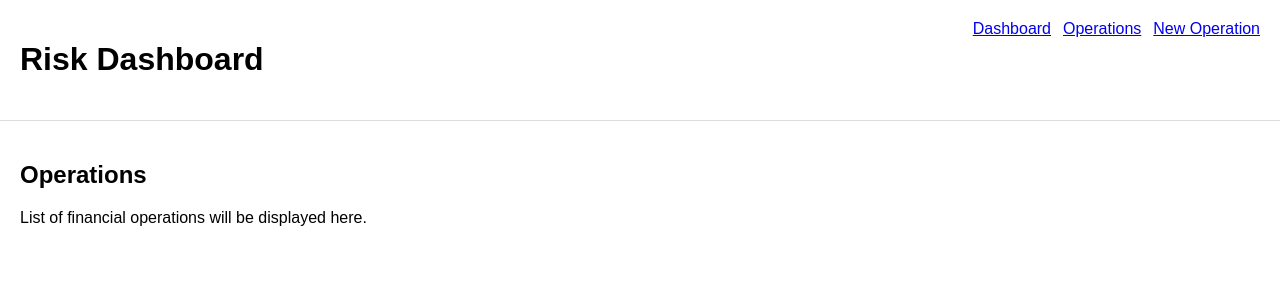
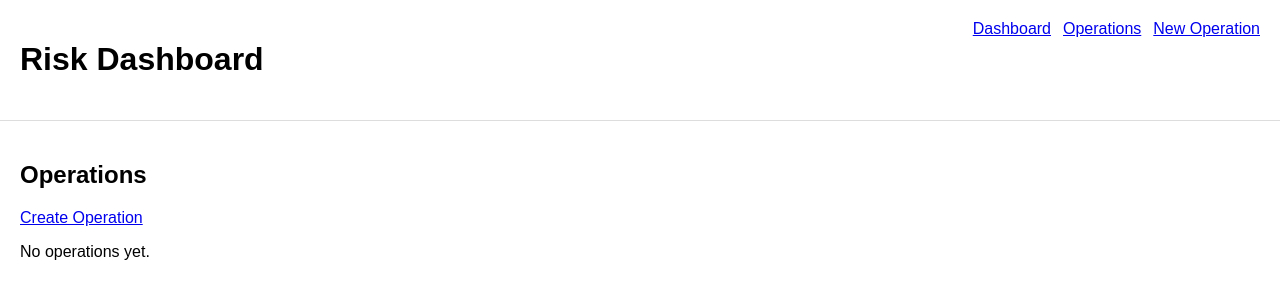
Before and after one commit to Bota93/risk-dashboard, an Angular app: page /operations in a window 1280 px wide. Shown: the top 300 px of the page. Built offline with nearby package versions, Linux system fonts and the light colour scheme.

Commit message:
feat: connect operation list to service with real data

```diff
--- a/src/app/features/operations/operation-list/operation-list.html
+++ b/src/app/features/operations/operation-list/operation-list.html
@@ -1,4 +1,21 @@
 <section>
     <h2>Operations</h2>
-    <p>List of financial operations will be displayed here.</p>
+    <a routerLink="/operations/new">Create Operation</a>
+
+    @if (operationService.operations().length === 0) {
+    <p>No operations yet.</p>
+    }
+
+    @for (op of operationService.operations(); track op.id) {
+    <article class="card">
+        <h3>{{ op.clientName }}</h3>
+        <p>Amount: {{ op.amount }} €</p>
+        <p>Status: {{ op.status }}</p>
+        <p>Risk: {{ op.riskLevel }}</p>
+
+        <button (click)="deleteOperation(op.id)">
+            Delete
+        </button>
+    </article>
+    }
 </section>
--- a/src/app/features/operations/operation-list/operation-list.ts
+++ b/src/app/features/operations/operation-list/operation-list.ts
@@ -1,9 +1,24 @@
 import { Component } from '@angular/core';
+import { RouterLink } from '@angular/router';
+import { OperationService } from '../../../core/services/operation';
 
 @Component({
   selector: 'app-operation-list',
-  imports: [],
+  standalone: true,
+  imports: [RouterLink],
   templateUrl: './operation-list.html',
   styleUrl: './operation-list.scss',
 })
-export class OperationList {}
+export class OperationList {
+  constructor(public operationService: OperationService) {}
+
+  deleteOperation(id: string): void {
+    const confirmed = confirm('Are you sure you want to delete this operation?');
+
+    if (!confirmed) {
+      return;
+    }
+
+    this.operationService.deleteOperation(id);
+  }
+}
```
Also changed, not shown: 1 other file (tests, documents, lock files or other folders).
